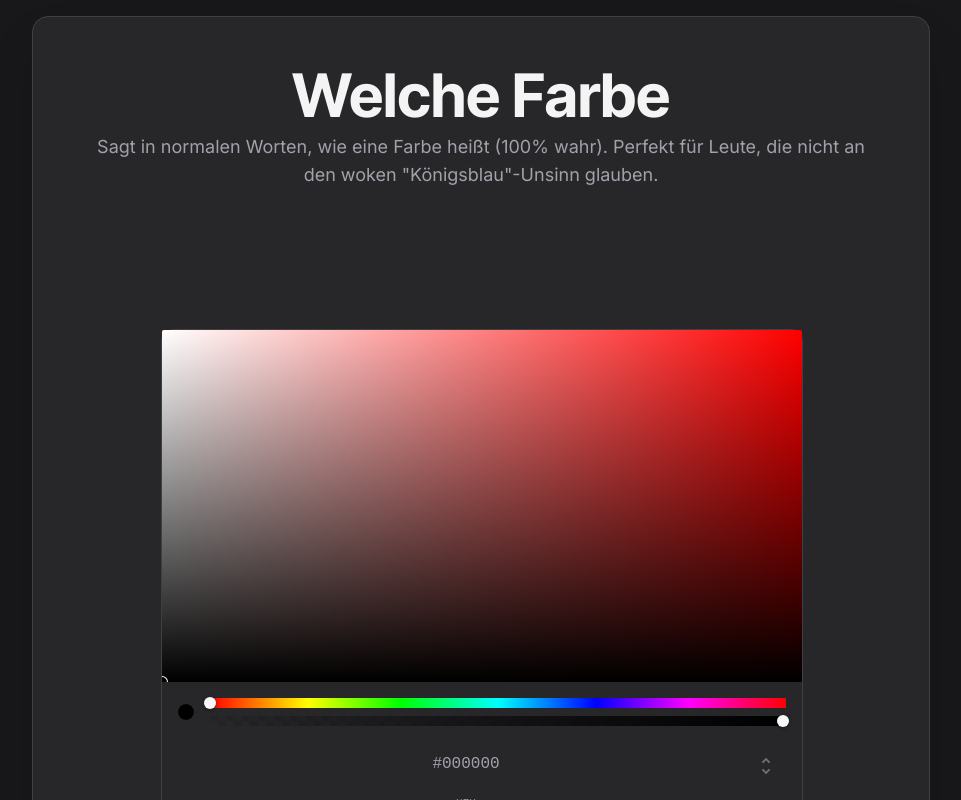
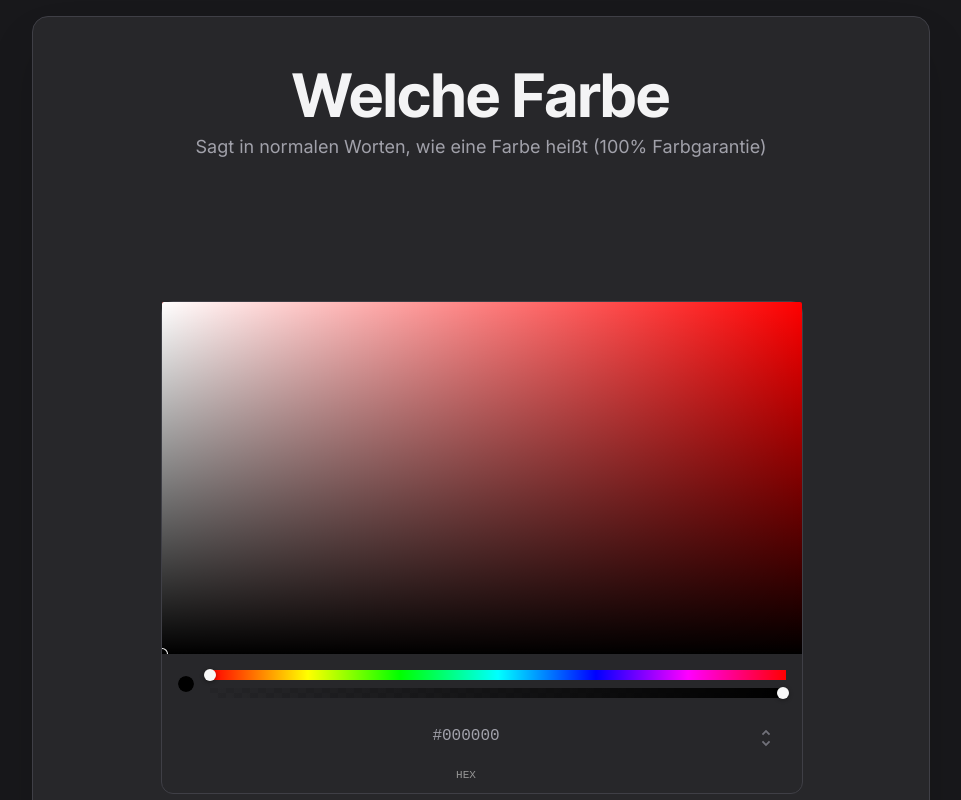
Before and after one commit to 223230/welche-farbe, a Next.js app: page / in a window 1280 px wide. Shown: the top 800 px of the page, without its empty margins (159-1120 px from the left). Built offline with nearby package versions, Linux system fonts and the light colour scheme.

Commit message:
Kleinere Änderungen

```diff
--- a/pages/index.js
+++ b/pages/index.js
@@ -31,8 +31,8 @@ export default function Home() {
 
     if(color.hsl.s > .1) {
       if(hue < 19 || hue >= 350) { simpleName = "rot" }
-      if(hue >= 19 && hue < 35) { simpleName = "orange" }
-      if(hue >= 35 && hue < 70) { simpleName = "gelb" }
+      if(hue >= 19 && hue < 43) { simpleName = "orange" }
+      if(hue >= 43 && hue < 70) { simpleName = "gelb" }
       if(hue >= 70 && hue < 166) { simpleName = "grün" }
       if(hue >= 166 && hue < 263) { simpleName = "blau" }
       if(hue >= 263 && hue < 280) { simpleName = "lila" }
@@ -62,18 +62,18 @@ export default function Home() {
 
         <title>Welche Farbe</title>
         <meta name="title" content="Welche Farbe"/>
-        <meta name="description" content="Sagt in normalen Worten, wie eine Farbe heißt. Immer zu 100% wahr."/>
+        <meta name="description" content="Sagt in normalen Worten, wie eine Farbe heißt. 100% Farbgarantie."/>
 
         <meta property="og:type" content="website"/>
         <meta property="og:url" content="https://farbe.stxarixdust.tech/"/>
         <meta property="og:title" content="Welche Farbe"/>
-        <meta property="og:description" content="Sagt in normalen Worten, wie eine Farbe heißt. Immer zu 100% wahr."/>
+        <meta property="og:description" content="Sagt in normalen Worten, wie eine Farbe heißt. 100% Farbgarantie."/>
         <meta property="og:image" content="https://farbe.stxarixdust.tech/card-img.png"/>
 
         <meta property="twitter:card" content="summary_large_image"/>
         <meta property="twitter:url" content="https://farbe.stxarixdust.tech/"/>
         <meta property="twitter:title" content="Welche Farbe"/>
-        <meta property="twitter:description" content="Sagt in normalen Worten, wie eine Farbe heißt. Immer zu 100% wahr."/>
+        <meta property="twitter:description" content="Sagt in normalen Worten, wie eine Farbe heißt. 100% Farbgarantie."/>
         <meta property="twitter:image" content="https://farbe.stxarixdust.tech/card-img.png"/>
 
         <link rel="icon" href="/favicon.ico" />
@@ -129,9 +129,7 @@ export default function Home() {
               Welche Farbe
             </h1>
             <p className='text-center'>
-              Sagt in normalen Worten, wie eine Farbe heißt (100% wahr). Perfekt
-              für Leute, die nicht an den woken &quot;Königsblau&quot;-Unsinn
-              glauben.
+              Sagt in normalen Worten, wie eine Farbe heißt (100% Farbgarantie)
             </p>
             {colorName != "" && nerdName != "" ? (<>
               <p className='text-center pt-8 text-xl lg:text-2xl font-bold'>
```
